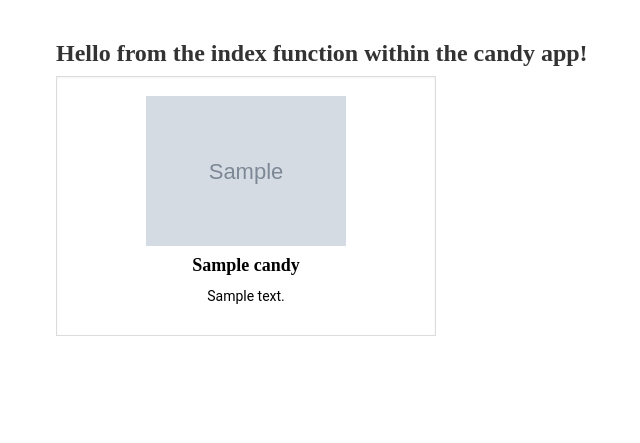
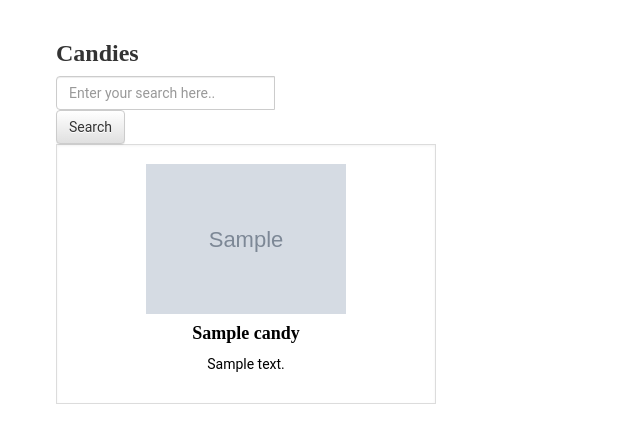
Before and after one commit to stefank17/candy-queen, a Django app: page / in a window 1280 px wide. Shown: the part 52-495 px from the top of the page, without its empty margins (14-654 px from the left). Run offline with Django 3.2, Linux system fonts and the light colour scheme; tables that the repository leaves empty hold one stand-in row (values such as "Sample post"); grey boxes marked "Sample" are stand-in pictures; some libraries are stand-ins or nearby versions.

Commit message:
search functionality added

```diff
--- /dev/null
+++ b/static/js/candies.js
@@ -0,0 +1,27 @@
+$(document).ready(function() {
+    $('#search-btn').on('click',function(e) {
+        e.preventDefault();
+        var searchText = $('#search-box').val();
+        $.ajax({
+            url: '/candies?search_filter=' + searchText,
+            type: 'GET',
+            success: function(resp) {
+                var newHtml = resp.data.map(d => {
+                    return `<div class="well candy">
+                            <a href="/candies/${d.id}">
+                                <img class="candy-img" src="${d.firstImage}" />
+                                <h4>${d.name}</h4>
+                                <p>${d.description}</p>
+                            </a>
+                        </div>`
+                });
+                $('.candies').html(newHtml.join(''));
+                $('#search-box').val('');
+            },
+            error: function(xhr, status, error) {
+                //TODO: show toastr
+                console.error(error);
+            }
+        })
+    });
+});
--- a/templates/base.html
+++ b/templates/base.html
@@ -45,7 +45,9 @@
 
  {% endblock %}
     </div>
+    <script src="https://cdnjs.cloudflare.com/ajax/libs/jquery/3.4.0/jquery.js"></script>
     <!-- Latest compiled and minified JavaScript -->
     <script src="https://maxcdn.bootstrapcdn.com/bootstrap/3.3.7/js/bootstrap.min.js" integrity="sha384-Tc5IQib027qvyjSMfHjOMaLkfuWVxZxUPnCJA7l2mCWNIpG9mGCD8wGNIcPD7Txa" crossorigin="anonymous"></script>
+    <script src="{% static 'js/candies.js' %}"></script>
 </body>
 </html>
--- a/templates/candy/index.html
+++ b/templates/candy/index.html
@@ -1,7 +1,15 @@
 {% extends 'base.html' %}
 
 {% block content %}
-<h3 >Hello from the index function within the candy app!</h3>
+
+    <h3 class="red">Candies</h3>
+    <div class="input-group">
+        <input type="search" class="form-control" id="search-box" placeholder="Enter your search here.."/>
+        <div class="'input-group-btn">
+            <button type="button" id="search-btn" class="btn btn-default">Search</button>
+        </div>
+    </div>
+
     <div class="candies">
         {% for candy in candies %}
             {% include 'candy/single_candy.html' with candy=candy %}
```
